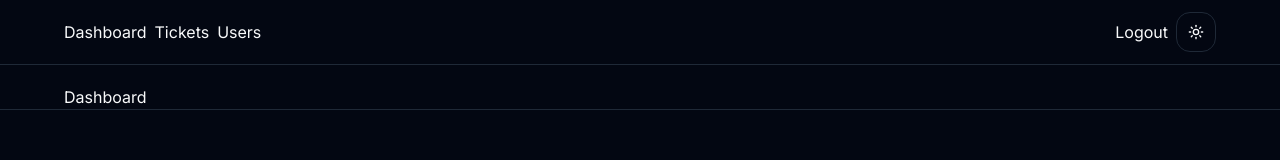
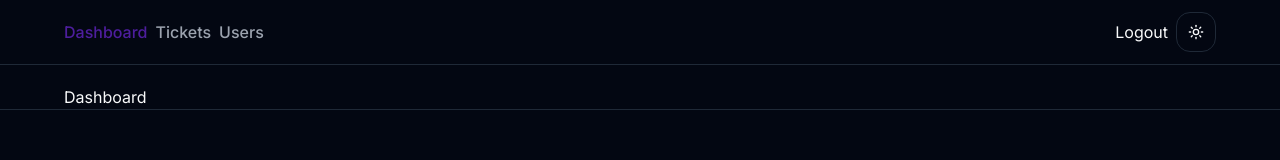
Before and after one commit to gustavohdev/ticketapp, a Next.js app: page / in a window 1280 px wide. Shown: the top 160 px of the page. Built offline with nearby package versions, Linux system fonts and the light colour scheme.

Commit message:
feat: refactor nav links and enhance styles

```diff
--- a/app/globals.css
+++ b/app/globals.css
@@ -67,3 +67,9 @@
     @apply bg-background text-foreground;
   }
 }
+
+@layer components {
+  .navbar-link {
+    @apply font-medium text-muted-foreground transition-colors hover:text-primary;
+  }
+}
--- a/components/MainNav.tsx
+++ b/components/MainNav.tsx
@@ -1,15 +1,12 @@
 import Link from "next/link";
 import React from "react";
 import ToggleMode from "./ToggleMode";
+import MainNavLinks from "./MainNavLink";
 
 function MainNav() {
   return (
     <div className="flex justify-between">
-      <div className="flex items-center gap-2">
-        <Link href="/">Dashboard</Link>
-        <Link href="/tickets">Tickets</Link>
-        <Link href="/users">Users</Link>
-      </div>
+      <MainNavLinks />
       <div className="flex items-center gap-2">
         <Link href="/">Logout</Link>
         <ToggleMode />
--- /dev/null
+++ b/components/MainNavLink.tsx
@@ -0,0 +1,44 @@
+"use client";
+import Link from "next/link";
+import { usePathname } from "next/navigation";
+import React from "react";
+
+const MainNavLinks = () => {
+  const links = [
+    {
+      href: "/",
+      label: "Dashboard",
+    },
+    {
+      href: "/tickets",
+      label: "Tickets",
+    },
+    {
+      href: "/users",
+      label: "Users",
+    },
+  ];
+
+  const currentPath = usePathname();
+
+  return (
+    <div className="flex items-center gap-2">
+      {links.map((link) => {
+        return (
+          <Link
+            key={link.label}
+            href={link.href}
+            className={`navbar-link ${
+              currentPath === link.href &&
+              "cursor default text-primary/70 hover:text-primary/60"
+            }`}
+          >
+            {link.label}
+          </Link>
+        );
+      })}
+    </div>
+  );
+};
+
+export default MainNavLinks;
```
